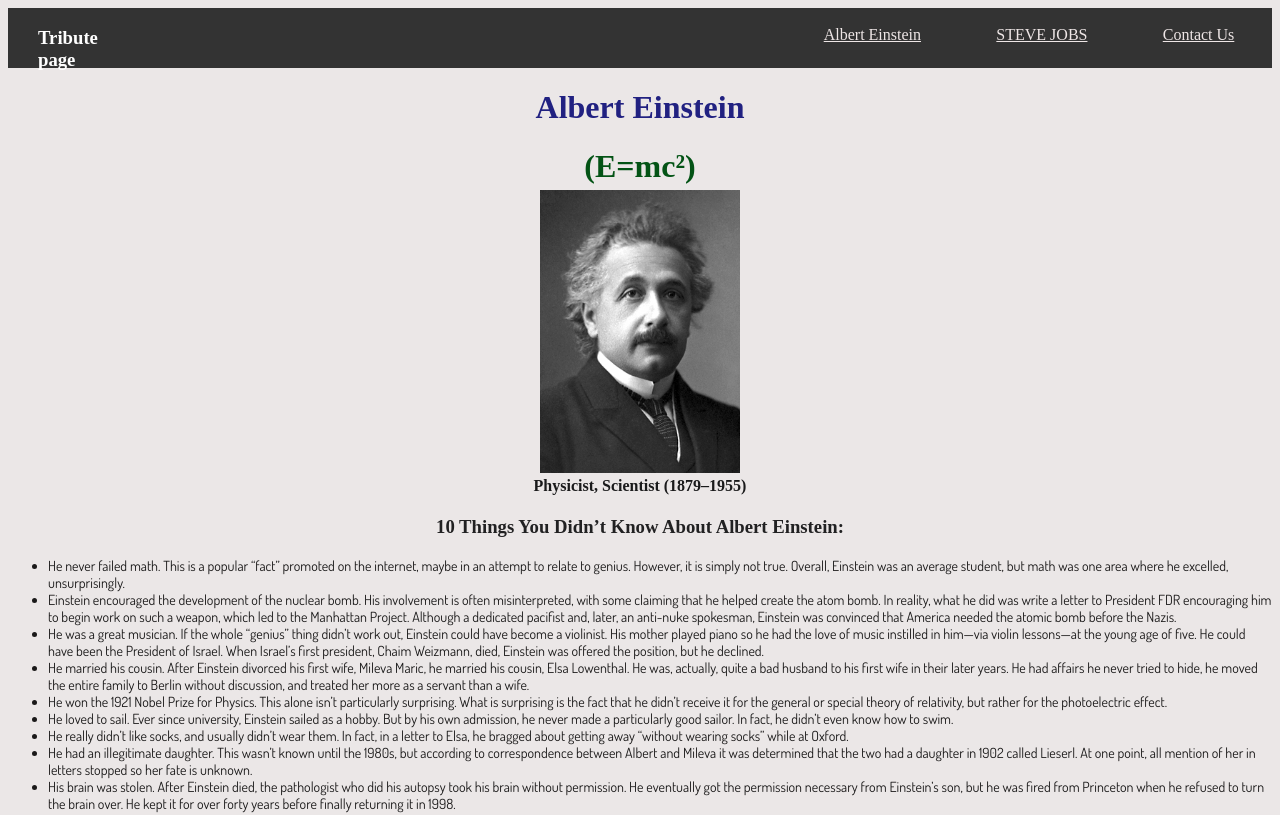
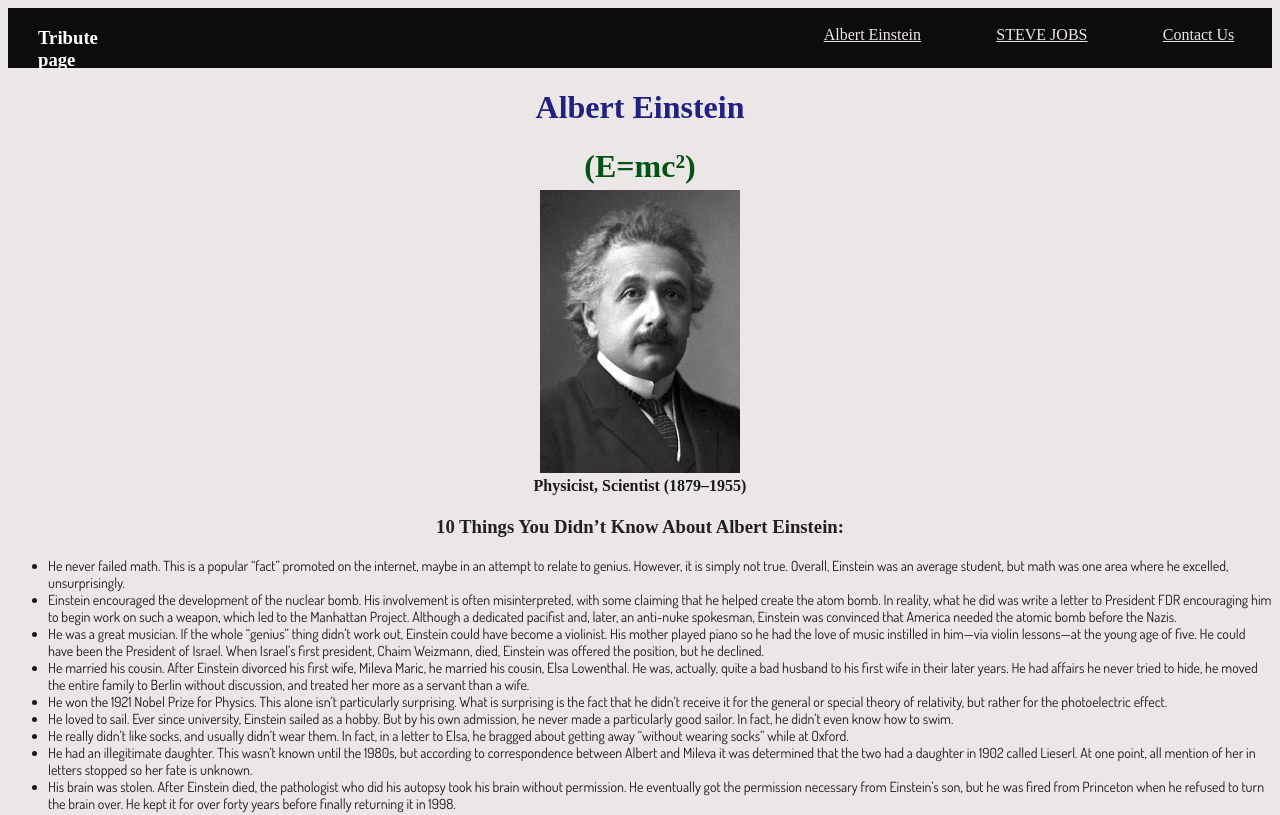
Before and after one commit to kolimondolmira/practise-work, a plain HTML site: page index.html in a window 1280 px wide. Shown: the top 815 px of the page. Drawn offline with Linux system fonts and the light colour scheme.

Commit message:
change header color

```diff
--- a/index.css
+++ b/index.css
@@ -46,7 +46,7 @@ img{
 
     width: 100%;
     height: 60px;
-    background-color: #333;
+    background-color: rgb(12, 12, 12);
 
     display: flex;
 
```
